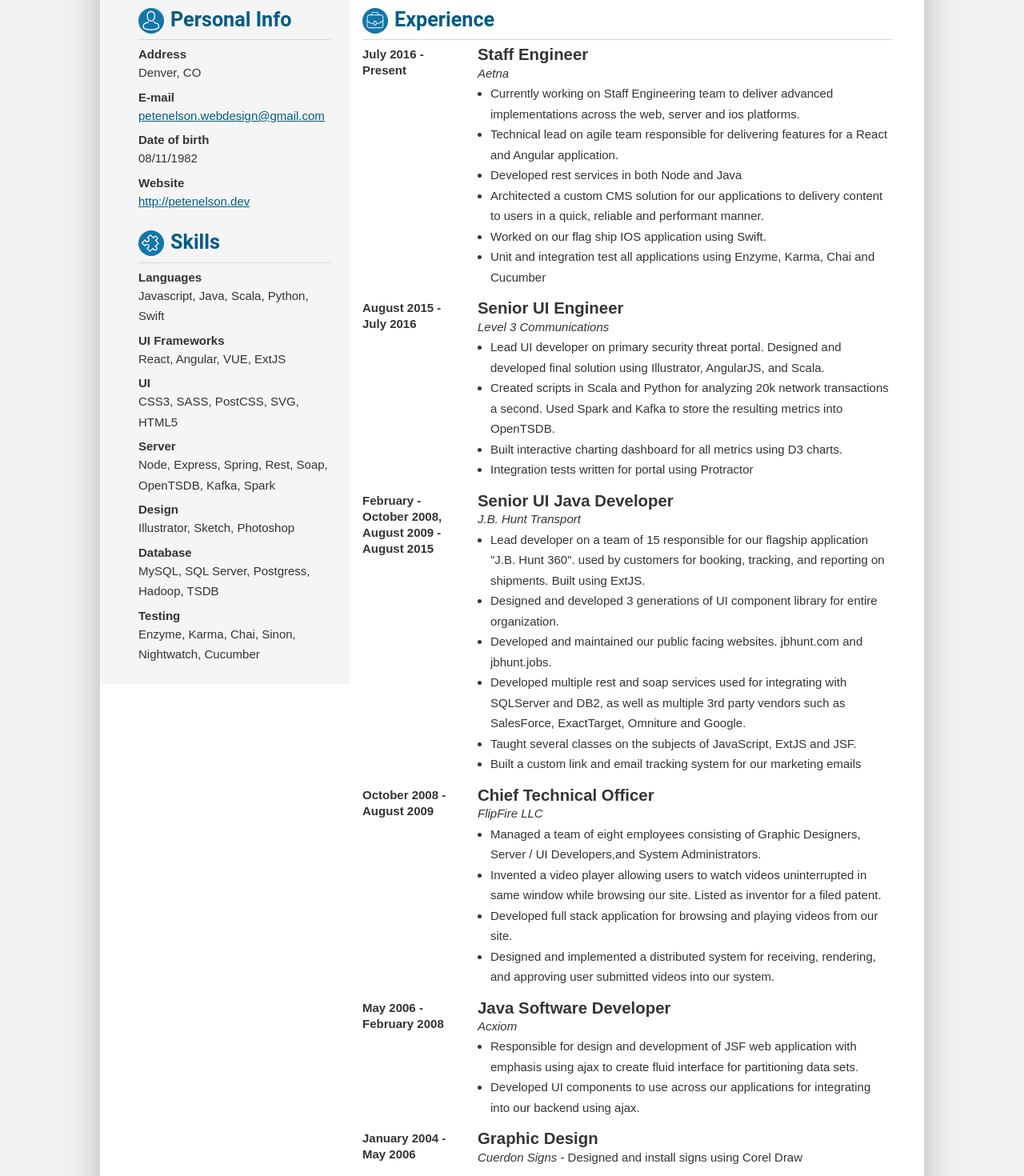
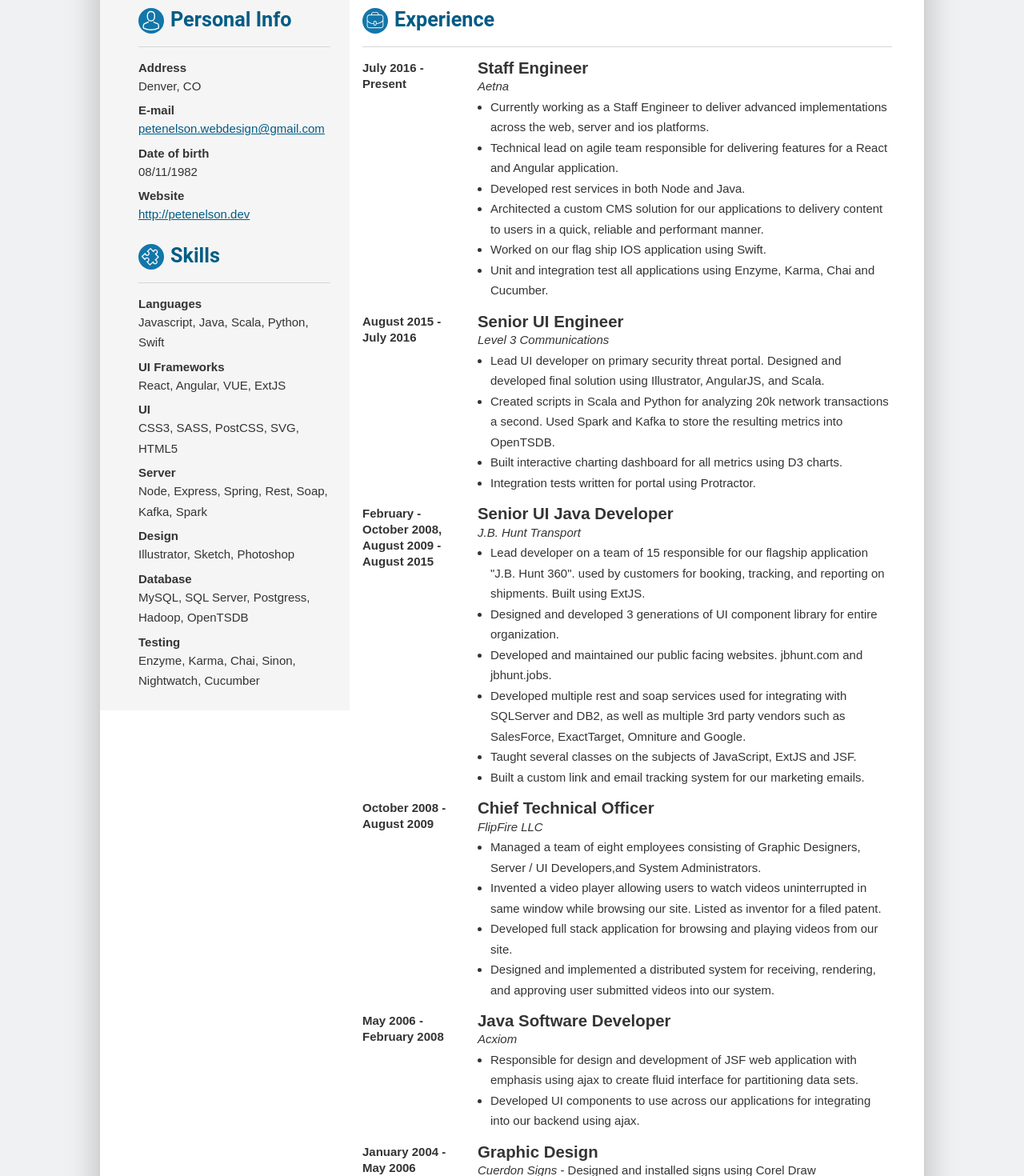
Before and after one commit to pbn04001/pete-nelson-web, a Vue app: page /resume in a window 1280 px wide. Shown: the part 360-1830 px from the top of the page at 80% size. Built offline with nearby package versions, Linux system fonts and the light colour scheme.

Commit message:
last changes to resume

```diff
--- a/src/views/Resume.vue
+++ b/src/views/Resume.vue
@@ -56,7 +56,7 @@
             </div>
             <div class="resume__info">
               <label>Server</label>
-              Node, Express, Spring, Rest, Soap, OpenTSDB, Kafka, Spark
+              Node, Express, Spring, Rest, Soap, Kafka, Spark
             </div>
             <div class="resume__info">
               <label>Design</label>
@@ -64,7 +64,7 @@
             </div>
             <div class="resume__info">
               <label>Database</label>
-              MySQL, SQL Server, Postgress, Hadoop, TSDB
+              MySQL, SQL Server, Postgress, Hadoop, OpenTSDB
             </div>
             <div class="resume__info">
               <label>Testing</label>
@@ -86,12 +86,12 @@
                 <h4>Staff Engineer</h4>
                 <i>Aetna</i>
                 <ul>
-                  <li>Currently working on Staff Engineering team to deliver advanced implementations across the web, server and ios platforms.</li>
+                  <li>Currently working as a Staff Engineer to deliver advanced implementations across the web, server and ios platforms.</li>
                   <li>Technical lead on agile team responsible for delivering features for a React and Angular application.</li>
-                  <li>Developed rest services in both Node and Java</li>
+                  <li>Developed rest services in both Node and Java.</li>
                   <li>Architected a custom CMS solution for our applications to delivery content to users in a quick, reliable and performant manner.</li>
                   <li>Worked on our flag ship IOS application using Swift.</li>
-                  <li>Unit and integration test all applications using Enzyme, Karma, Chai and Cucumber</li>
+                  <li>Unit and integration test all applications using Enzyme, Karma, Chai and Cucumber.</li>
                 </ul>
               </div>
             </div>
@@ -106,7 +106,7 @@
                   <li>Lead UI developer on primary security threat portal.  Designed and developed final solution using Illustrator, AngularJS, and Scala.</li>
                   <li>Created scripts in Scala and Python for analyzing 20k network transactions a second.  Used Spark and Kafka to store the resulting metrics into OpenTSDB.</li>
                   <li>Built interactive charting dashboard for all metrics using D3 charts.</li>
-                  <li>Integration tests written for portal using Protractor</li>
+                  <li>Integration tests written for portal using Protractor.</li>
                 </ul>
               </div>
             </div>
@@ -125,7 +125,7 @@
                   <li>Developed multiple rest and soap services used for integrating with SQLServer and DB2,
                     as well as multiple 3rd party vendors such as SalesForce, ExactTarget, Omniture and Google.</li>
                   <li>Taught several classes on the subjects of JavaScript, ExtJS and JSF.</li>
-                  <li>Built a custom link and email tracking system for our marketing emails</li>
+                  <li>Built a custom link and email tracking system for our marketing emails.</li>
                 </ul>
               </div>
             </div>
@@ -165,7 +165,7 @@
               <div class="resume__job-info">
                 <h4>Graphic Design</h4>
                 <i>Cuerdon Signs</i>
-                - Designed and install signs using Corel Draw
+                - Designed and installed signs using Corel Draw
               </div>
             </div>
             <div class="resume__job">
@@ -175,7 +175,7 @@
               <div class="resume__job-info">
                 <h4>Graphic Design</h4>
                 <i>Best Banner and Sign</i>
-                - Design and install signs for using FlexiSign.
+                - Designed and installed signs using FlexiSign.
               </div>
             </div>
           </div>
--- a/src/views/resume.scss
+++ b/src/views/resume.scss
@@ -51,7 +51,7 @@
     font-size: 1.575rem;
     line-height: 1.875rem;
     font-weight: 700;
-    margin-bottom: $half-spacing-unit;
+    margin-bottom: $spacing-unit-x2;
     display: inline-flex;
     justify-content: center;
 
@@ -79,8 +79,8 @@
     flex: 0 0 spacingUnit(30);
     margin-right: $spacing-unit-x2;
     padding: $spacing-unit-x2 $spacing-unit-x3 0 $spacing-unit-x6;
-
     background-color: $lighter-gray;
+    -webkit-print-color-adjust: exact;
   }
 
   &__right-column {
@@ -90,7 +90,7 @@
 
   &__section {
     border-top: 1px solid $border-gray;
-    padding-top: $spacing-unit;
+    padding-top: $spacing-unit-x2;
   }
 
   &__info {
@@ -124,9 +124,17 @@
   }
 }
 
-@media (max-width: $breakpoint-md) {
+@media only screen and (max-width: $breakpoint-md) {
   .resume {
     padding: $spacing-unit-x6 $spacing-unit $spacing-unit $spacing-unit;
+
+    h3 {
+      margin-bottom: $spacing-unit;
+    }
+
+    &__section {
+      padding-top: $spacing-unit;
+    }
 
     &__sheet {
       padding: $spacing-unit-x2;
@@ -141,7 +149,7 @@
     }
 
     &__left-column {
-      padding: $spacing-unit-x2;
+      padding: $spacing-unit-x2 $spacing-unit-x2 0 $spacing-unit-x2;
     }
 
     &__job {
@@ -166,7 +174,7 @@
   }
 }
 
-@media (max-width: $breakpoint-sm) {
+@media only screen and (max-width: $breakpoint-sm) {
   .resume {
     padding-top: $spacing-unit;
 
```
